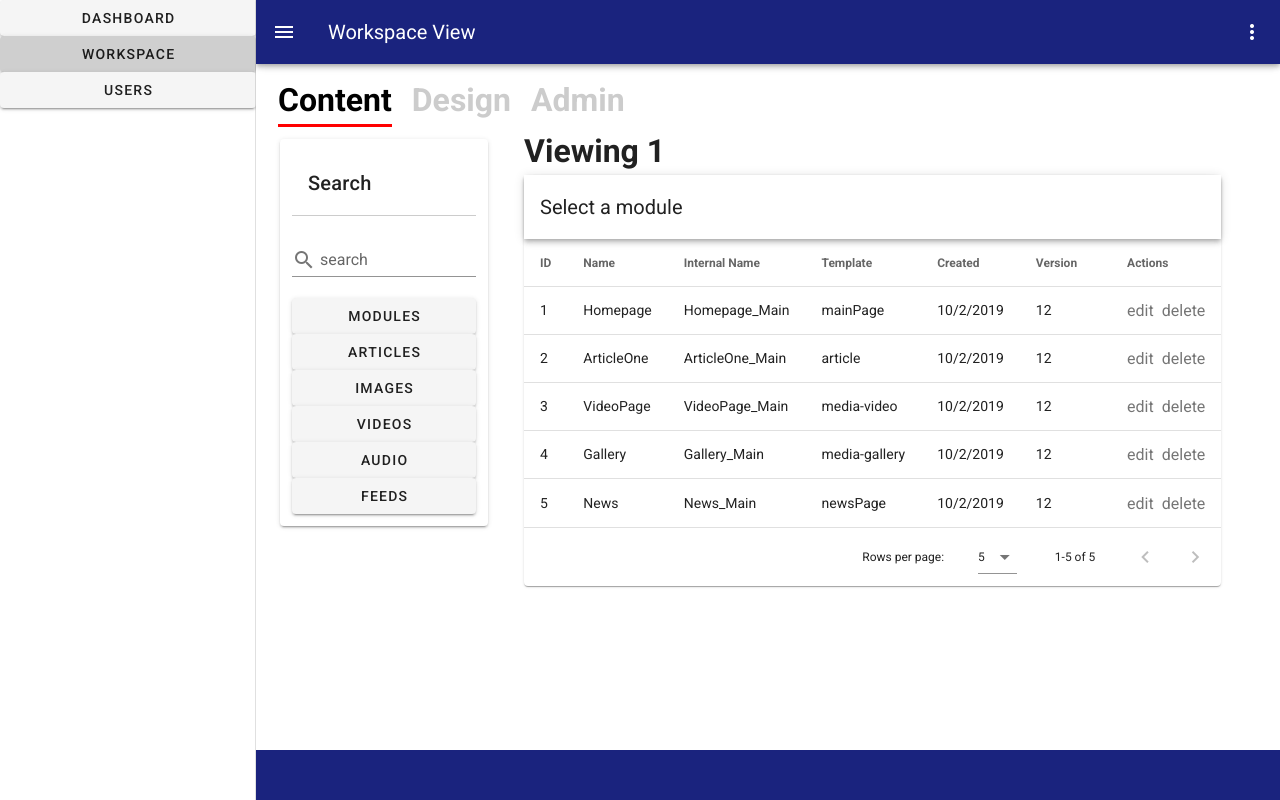
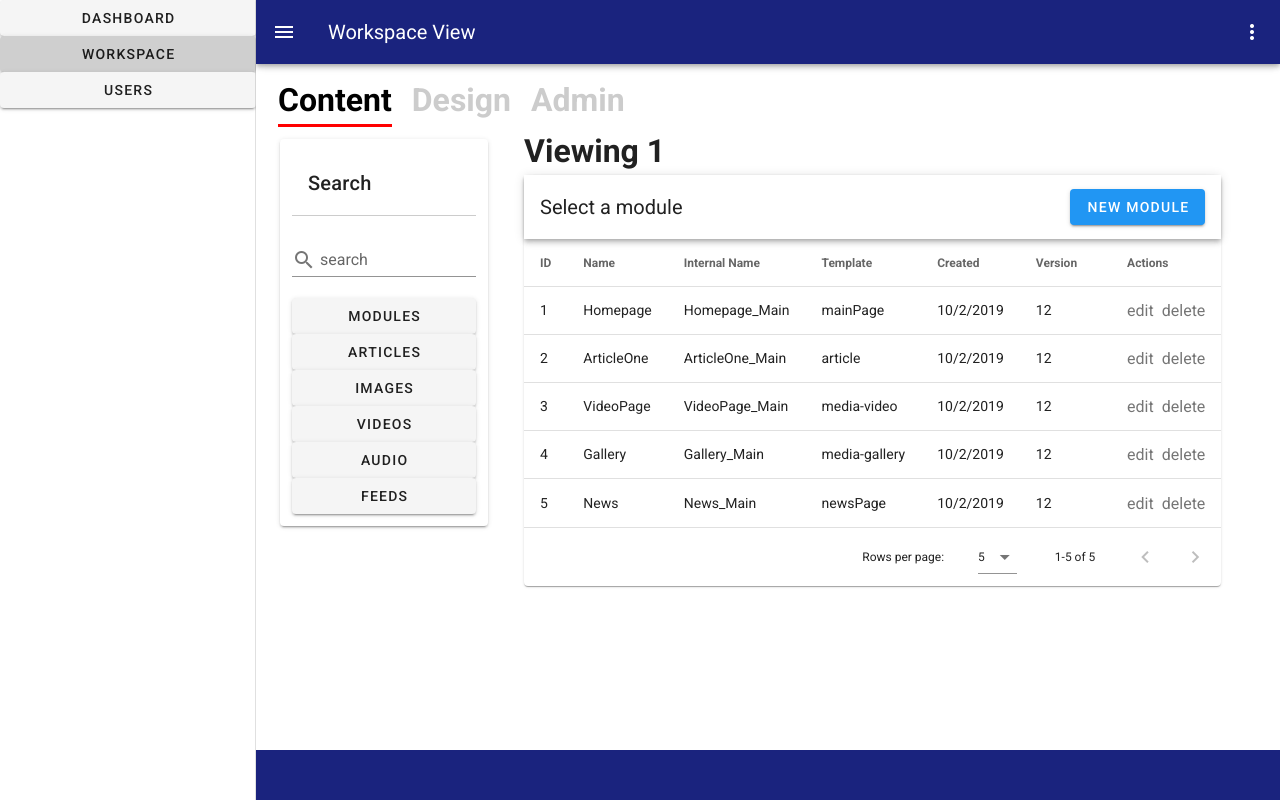
Before and after one commit to iingles/isaac-ingles-3790-final, a Vue app: page /workspace/1 in a window 1280 px wide. Built offline with nearby package versions, Linux system fonts and the light colour scheme.

Commit message:
replaced old new module button in search results

```diff
--- a/src/components/workspace/SearchResults.vue
+++ b/src/components/workspace/SearchResults.vue
@@ -11,14 +11,14 @@
         <v-toolbar>
           <v-toolbar-title>Select a module</v-toolbar-title>
           <v-spacer></v-spacer>
-          <template v-slot:activator="{ on }">klj
+          <!-- <template v-slot:activator="{ on }">
             <v-btn color="blue" dark v-on="on">New Item</v-btn>
-          </template>
-          <!-- <v-btn
+          </template> -->
+          <v-btn
             dark
             color="blue"
             :to="'/workspace/' + $route.params.viewmode + '/' + $route.params.workview + '/editor' + '/new'"
-          >New Module</v-btn> -->
+          >New Module</v-btn>
         </v-toolbar>
       </template>
       <template v-slot:item.action="{ item }">
```
